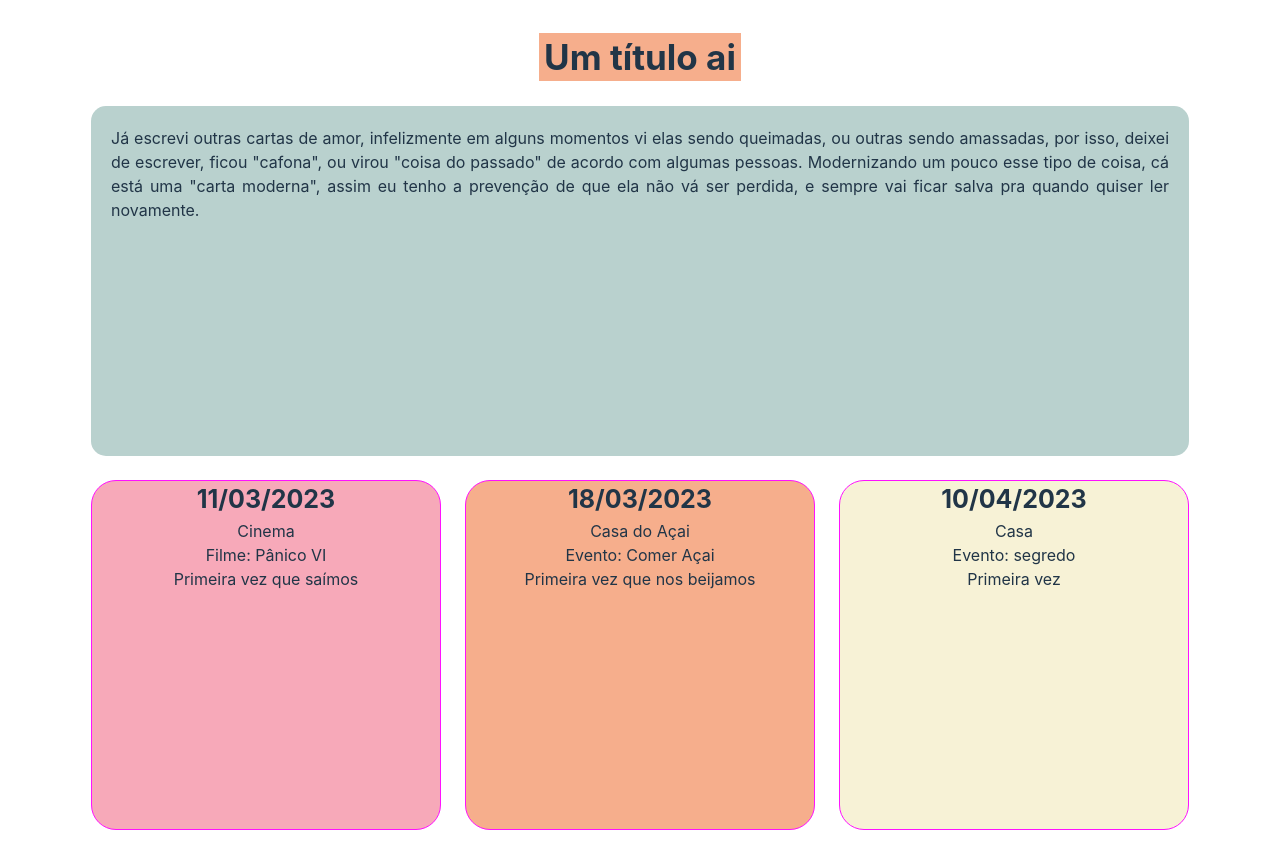
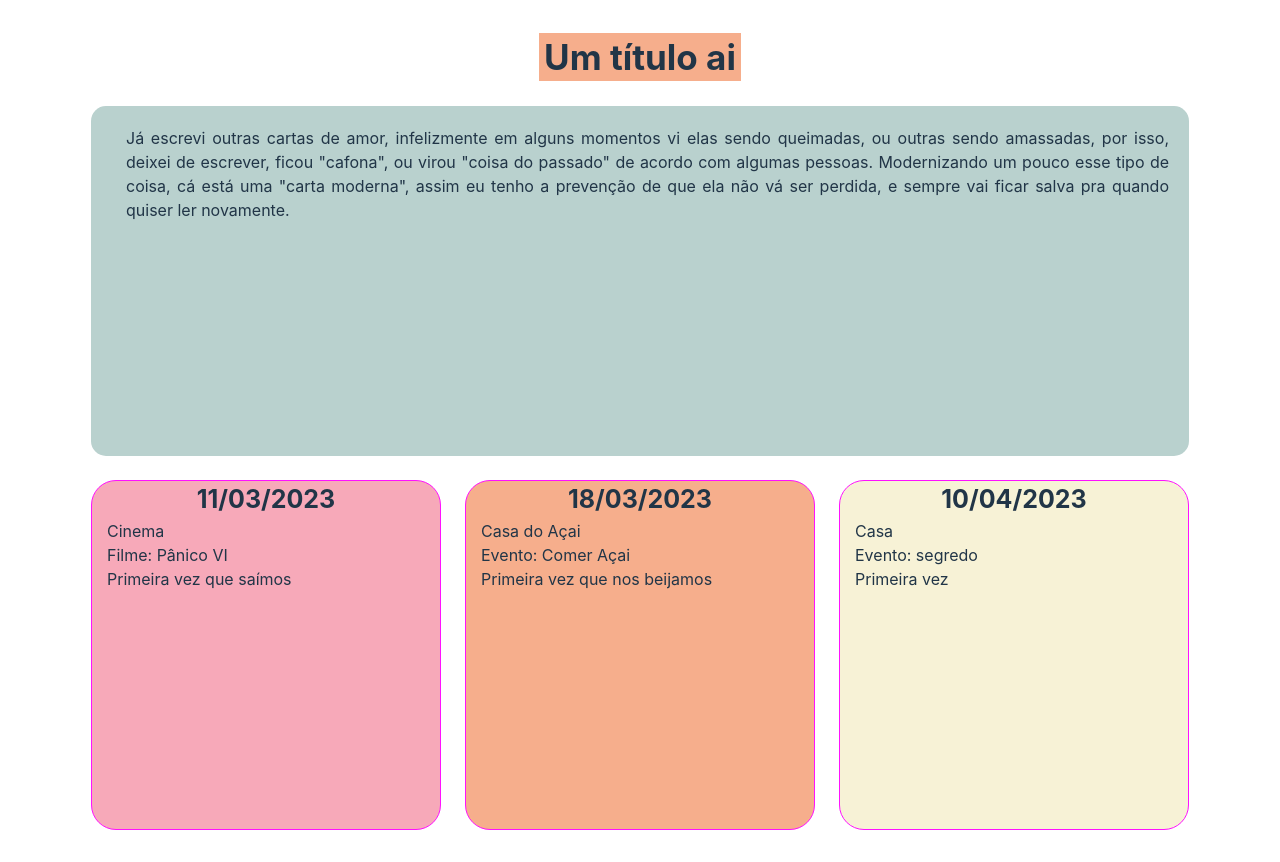
Before and after one commit to almeida11/home-page-portfolio, a React (Vite) app: page /letter in a window 1280 px wide. Built offline with nearby package versions, Linux system fonts and the light colour scheme.

Commit message:
feat: insert p style

```diff
--- a/src/routes/letter/Letter.css
+++ b/src/routes/letter/Letter.css
@@ -4,7 +4,6 @@
   grid-template-columns: 350px 350px 350px;
   grid-gap: 1.5em;
 }
-
 .title {
   background-color: #F6AE8C;
   grid-row: 1 / 1;
@@ -44,3 +43,7 @@ h1 {
   font-size: 25px;
   text-align: center;
 }
+p {
+  margin-left: 15px;
+  text-align: justify;
+}
```
